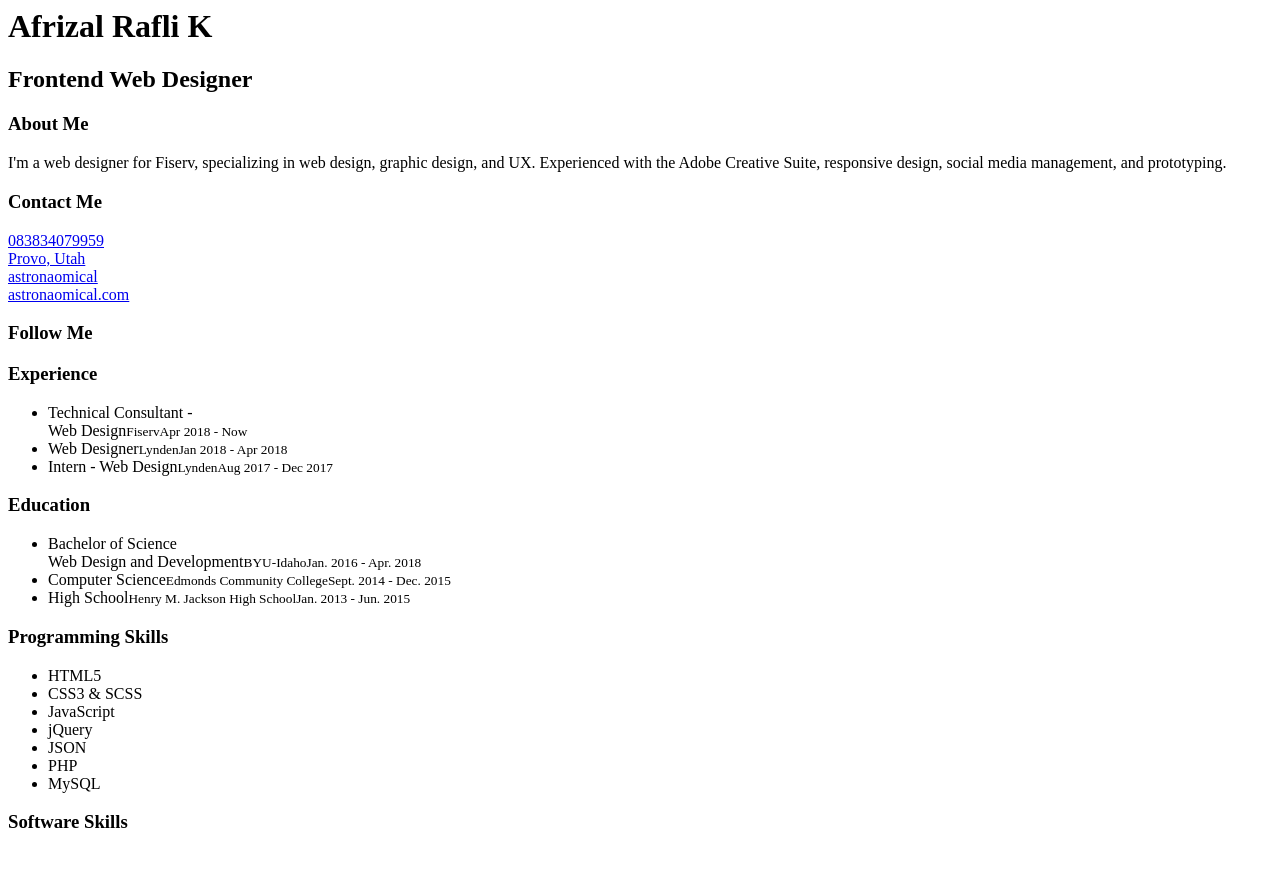
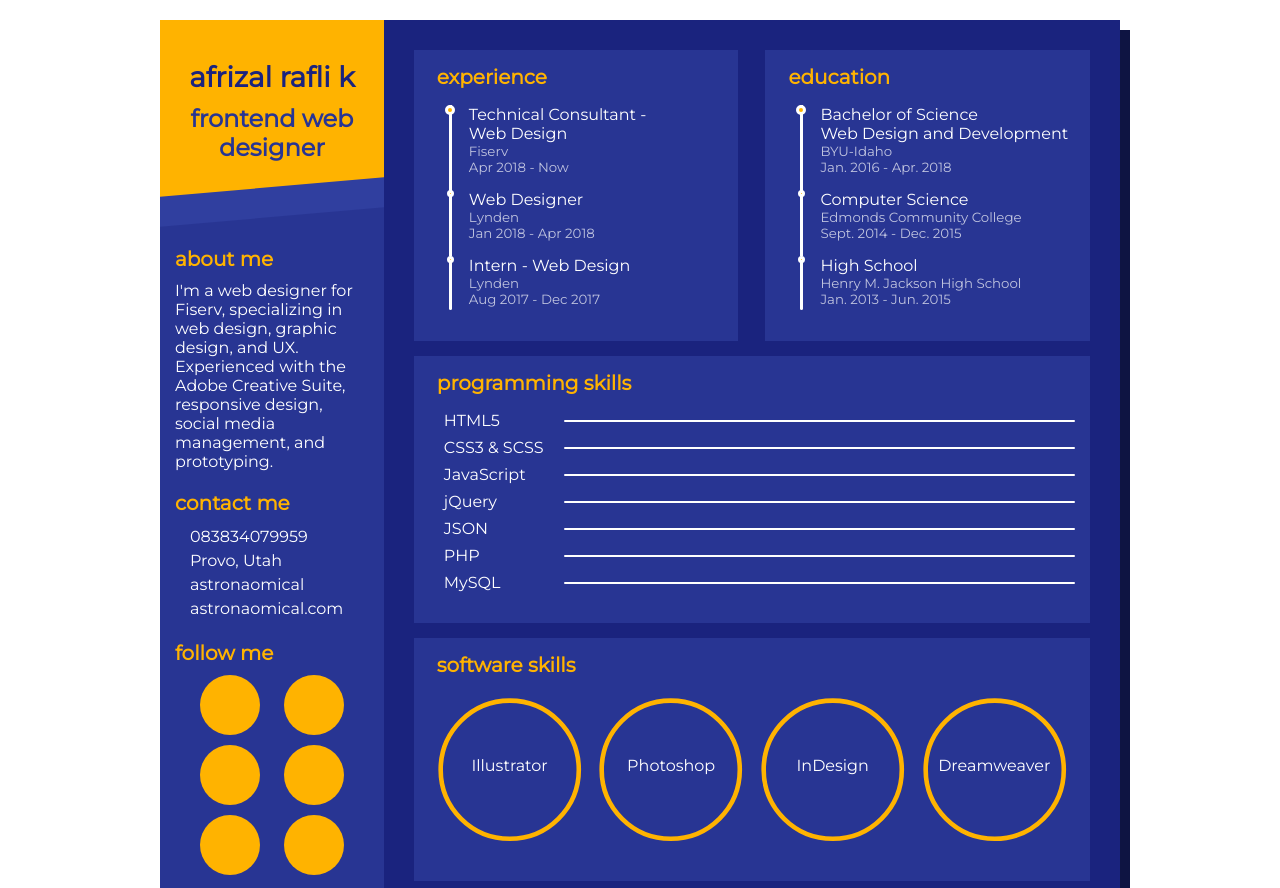
Before and after one commit to rizalrfli/rizalrfli.github.io, a plain HTML site: page index.html in a window 1280 px wide. Shown: the top 888 px of the page. Drawn offline with Linux system fonts and the light colour scheme.

Commit message:
first commit

```diff
--- a/css.css
+++ b/css.css
@@ -1,20 +1,4 @@
 @import url("https://fonts.googleapis.com/css?family=Montserrat");
-
-$darkest-blue: #1a237e;
-$darker-blue: #283593;
-$dark-blue: #303f9f;
-$medium-blue: #3949ab;
-$light-blue: #3f51b5;
-$lighter-blue: #5c6bc0;
-$lightest-blue: #9fa8da;
-$white: #ffffff;
-$black: #0e1442;
-$orange: #ffb300;
-$yellow: #fdd835;
-$dark-pink: #ad1457;
-$light-pink: #d81b60;
-
-@charset "UTF-8";
 * {
   outline: none;
 }
@@ -22,21 +6,16 @@ $light-pink: #d81b60;
 *,
 *:before,
 *:after {
-  -webkit-box-sizing: inherit;
-  -moz-box-sizing: inherit;
   box-sizing: inherit;
 }
 
 html,
 body {
-  -webkit-box-sizing: border-box;
-  -moz-box-sizing: border-box;
   box-sizing: border-box;
   margin: 0;
   padding: 0;
-  -webkit-transition: 0.5s;
   transition: 0.5s;
-  background: $white;
+  background: #ffffff;
   cursor: default;
   font-family: "Montserrat", sans-serif;
   font-size: 16px;
@@ -44,7 +23,7 @@ body {
 
 a {
   text-decoration: none;
-  color: $white;
+  color: #ffffff;
   display: block;
   transition-duration: 0.3s;
 }
@@ -54,11 +33,8 @@ ul {
   padding: 0;
 }
 
-h2 {
-}
-
 h3 {
-  color: $orange;
+  color: #ffb300;
   margin: 10px 0;
   text-transform: lowercase;
   font-size: 1.25em;
@@ -66,43 +42,49 @@ h3 {
 
 .resume {
   width: 960px;
-  background: $darkest-blue;
-  color: $white;
+  background: #1a237e;
+  color: #ffffff;
   margin: 20px auto;
-  box-shadow: 10px 10px $black;
+  box-shadow: 10px 10px #0e1442;
   position: relative;
   display: flex;
 }
+
 .resume .base,
 .resume .func {
   box-sizing: border-box;
   float: left;
 }
+
 .resume .base > div,
 .resume .func > div {
   padding-bottom: 10px;
 }
+
 .resume .base > div:last-of-type,
 .resume .func > div:last-of-type {
   padding-bottom: 0;
 }
+
 .resume .base {
   width: 30%;
   padding: 30px 15px;
-  background: $darker-blue;
-  color: $white;
+  background: #283593;
+  color: #ffffff;
 }
+
 .resume .base .profile {
-  background: $orange;
+  background: #ffb300;
   padding: 30px 15px 40px 15px;
   margin: -30px -15px 45px -15px;
   position: relative;
   z-index: 2;
 }
+
 .resume .base .profile::after {
   content: "";
   position: absolute;
-  background: $dark-blue;
+  background: #303f9f;
   width: 100%;
   height: 30px;
   bottom: -15px;
@@ -110,53 +92,64 @@ h3 {
   transform: skewY(-5deg);
   z-index: -1;
 }
+
 .resume .base .profile .photo img {
   width: 100%;
   border-radius: 50%;
 }
+
 .resume .base .profile .photo {
   display: flex;
   justify-content: center;
   align-items: center;
 }
+
 .resume .base .profile .fa-rocket {
   font-size: 100px;
   text-align: center;
   margin: auto;
-  color: $darker-blue;
+  color: #283593;
 }
+
 .resume .base .profile .info {
   text-align: center;
-  color: $white;
+  color: #ffffff;
 }
+
 .resume .base .profile .info .name {
   margin-top: 10px;
   margin-bottom: 0;
   font-size: 1.75em;
   text-transform: lowercase;
-  color: $darkest-blue;
+  color: #1a237e;
 }
+
 .resume .base .profile .info .job {
   margin-top: 10px;
   margin-bottom: 0;
   font-size: 1.5em;
   text-transform: lowercase;
-  color: $darker-blue;
+  color: #283593;
 }
+
 .resume .base .contact div {
   line-height: 24px;
 }
+
 .resume .base .contact div a:hover {
-  color: $yellow;
+  color: #fdd835;
 }
+
 .resume .base .contact div a:hover span::after {
   width: 100%;
 }
+
 .resume .base .contact div:hover i {
-  color: $yellow;
+  color: #fdd835;
 }
+
 .resume .base .contact div i {
-  color: $orange;
+  color: #ffb300;
   width: 20px;
   height: 20px;
   font-size: 20px;
@@ -164,73 +157,88 @@ h3 {
   margin-right: 15px;
   transition-duration: 0.3s;
 }
+
 .resume .base .contact div span {
   position: relative;
 }
+
 .resume .base .contact div span::after {
   content: "";
   position: absolute;
-  background: $yellow;
+  background: #fdd835;
   height: 1px;
   width: 0;
   bottom: 0;
   left: 0;
   transition-duration: 0.3s;
 }
+
 .resume .base .follow .box {
   text-align: center;
   vertical-align: middle;
 }
+
 .resume .base .follow .box a {
   display: inline-block;
   vertical-align: text-bottom;
 }
+
 .resume .base .follow .box a:hover i {
-  background: $yellow;
+  background: #fdd835;
   border-radius: 5px;
   transform: rotate(45deg) scale(0.8);
 }
+
 .resume .base .follow .box a:hover i::before {
   transform: rotate(-45deg) scale(1.5);
 }
+
 .resume .base .follow .box i {
   display: inline-block;
   font-size: 30px;
-  background: $orange;
+  background: #ffb300;
   width: 60px;
   height: 60px;
   border-radius: 50%;
   line-height: 60px;
-  color: $darker-blue;
+  color: #283593;
   margin: 0 10px 10px 10px;
   transition-duration: 0.3s;
 }
+
 .resume .base .follow .box i::before {
   transition-duration: 0.3s;
 }
+
 .resume .base .follow .box i.fa::before {
   display: block;
 }
+
 .resume .func {
   width: 100%;
   padding: 30px;
 }
+
 .resume .func:hover > div {
   transition-duration: 0.5s;
 }
+
 .resume .func:hover > div:hover h3 i {
   transform: scale(1.25);
 }
+
 .resume .func:hover > div:not(:hover) {
   opacity: 0.5;
 }
+
 .resume .func h3 {
   transition-duration: 0.3s;
   margin-top: 0;
 }
+
 .resume .func h3 i {
-  color: $darker-blue;
-  background: $orange;
+  color: #283593;
+  background: #ffb300;
   width: 42px;
   height: 42px;
   font-size: 20px;
@@ -241,15 +249,18 @@ h3 {
   margin-right: 8px;
   transition-duration: 0.3s;
 }
+
 .resume .func .work,
 .resume .func .edu {
   float: left;
 }
+
 .resume .func .work small,
 .resume .func .edu small {
   display: block;
   opacity: 0.7;
 }
+
 .resume .func .work ul li,
 .resume .func .edu ul li {
   position: relative;
@@ -257,17 +268,30 @@ h3 {
   padding-left: 25px;
   padding-bottom: 15px;
 }
+
 .resume .func .work ul li:hover::before,
 .resume .func .edu ul li:hover::before {
-  animation: circle 1.2s infinite;
+  -webkit-animation: circle 1.2s infinite;
+          animation: circle 1.2s infinite;
 }
+
 .resume .func .work ul li:hover span,
 .resume .func .edu ul li:hover span {
-  color: $yellow;
+  color: #fdd835;
 }
+
+@-webkit-keyframes circle {
+  from {
+    box-shadow: 0 0 0 0px #fdd835;
+  }
+  to {
+    box-shadow: 0 0 0 6px rgba(255, 255, 255, 0);
+  }
+}
+
 @keyframes circle {
   from {
-    box-shadow: 0 0 0 0px $yellow;
+    box-shadow: 0 0 0 0px #fdd835;
   }
   to {
     box-shadow: 0 0 0 6px rgba(255, 255, 255, 0);
@@ -279,14 +303,17 @@ h3 {
   height: 10px;
   left: 1px;
 }
+
 .resume .func .work ul li:last-of-type,
 .resume .func .edu ul li:last-of-type {
   padding-bottom: 3px;
 }
+
 .resume .func .work ul li:last-of-type::after,
 .resume .func .edu ul li:last-of-type::after {
   border-radius: 1.5px;
 }
+
 .resume .func .work ul li::before,
 .resume .func .work ul li::after,
 .resume .func .edu ul li::before,
@@ -295,115 +322,137 @@ h3 {
   display: block;
   position: absolute;
 }
+
 .resume .func .work ul li::before,
 .resume .func .edu ul li::before {
   width: 7px;
   height: 7px;
-  border: 3px solid $white;
-  background: $orange;
+  border: 3px solid #ffffff;
+  background: #ffb300;
   border-radius: 50%;
   left: 3px;
   z-index: 1;
 }
+
 .resume .func .work ul li::after,
 .resume .func .edu ul li::after {
   width: 3px;
   height: 100%;
-  background: $white;
+  background: #ffffff;
   left: 5px;
   top: 0;
 }
+
 .resume .func .work ul li span,
 .resume .func .edu ul li span {
   transition-duration: 0.3s;
 }
+
 .resume .func .work {
   width: 48%;
-  background: $darker-blue;
+  background: #283593;
   padding: 15px;
   margin: 0 4% 15px 0;
 }
+
 .resume .func .edu {
   width: 48%;
-  background: $darker-blue;
+  background: #283593;
   padding: 15px;
 }
+
 .resume .func .skills-prog {
   clear: both;
-  background: $darker-blue;
+  background: #283593;
   padding: 15px;
 }
+
 .resume .func .skills-prog ul {
   margin-left: 15px;
 }
+
 .resume .func .skills-prog ul li {
   margin-bottom: 8px;
   display: flex;
   align-items: center;
   transition-duration: 0.3s;
 }
+
 .resume .func .skills-prog ul li:hover {
-  color: $yellow;
+  color: #fdd835;
 }
+
 .resume .func .skills-prog ul li:hover .skills-bar .bar {
-  background: $yellow;
-  box-shadow: 0 0 0 1px $yellow;
+  background: #fdd835;
+  box-shadow: 0 0 0 1px #fdd835;
 }
+
 .resume .func .skills-prog ul li span {
   display: block;
   width: 120px;
 }
+
 .resume .func .skills-prog ul li .skills-bar {
-  background: $white;
+  background: #ffffff;
   height: 2px;
   width: calc(100% - 120px);
   position: relative;
   border-radius: 2px;
 }
+
 .resume .func .skills-prog ul li .skills-bar .bar {
   position: absolute;
   top: -1px;
   height: 4px;
-  background: $orange;
-  box-shadow: 0 0 0 $orange;
+  background: #ffb300;
+  box-shadow: 0 0 0 #ffb300;
   border-radius: 5px;
 }
+
 .resume .func .skills-soft {
   clear: both;
-  background: $darker-blue;
+  background: #283593;
   padding: 15px;
   margin: 15px 0 0;
 }
+
 .resume .func .skills-soft ul {
   display: flex;
   justify-content: space-between;
   text-align: center;
 }
+
 .resume .func .skills-soft ul li {
   position: relative;
 }
+
 .resume .func .skills-soft ul li:hover svg .cbar {
-  stroke: $yellow;
+  stroke: #fdd835;
   stroke-width: 4px;
 }
+
 .resume .func .skills-soft ul li:hover span,
 .resume .func .skills-soft ul li:hover small {
   transform: scale(1.2);
 }
+
 .resume .func .skills-soft ul li svg {
   width: 95%;
   fill: transparent;
   transform: rotate(-90deg);
 }
+
 .resume .func .skills-soft ul li svg circle {
   stroke-width: 1px;
-  stroke: $white;
+  stroke: #ffffff;
 }
+
 .resume .func .skills-soft ul li svg .cbar {
   stroke-width: 3px;
-  stroke: $orange;
+  stroke: #ffb300;
   stroke-linecap: round;
 }
+
 .resume .func .skills-soft ul li span,
 .resume .func .skills-soft ul li small {
   position: absolute;
@@ -412,14 +461,17 @@ h3 {
   top: 52%;
   transition-duration: 0.3s;
 }
+
 .resume .func .skills-soft ul li span {
   top: 40%;
 }
+
 .resume .func .interests {
-  background: $darker-blue;
+  background: #283593;
   margin: 15px 0 0;
   padding: 15px;
 }
+
 .resume .func .interests-items {
   box-sizing: border-box;
   padding: 0 0 15px;
@@ -428,6 +480,7 @@ h3 {
   display: flex;
   justify-content: space-between;
 }
+
 .resume .func .interests-items div {
   display: flex;
   flex-direction: column;
@@ -437,21 +490,25 @@ h3 {
   height: 100px;
   border-radius: 50%;
 }
+
 .resume .func .interests-items div:hover i {
   transform: scale(1.2);
 }
+
 .resume .func .interests-items div:hover span {
-  color: $yellow;
+  color: #fdd835;
   transition-duration: 0.3s;
 }
+
 .resume .func .interests-items div i {
   font-size: 45px;
   width: 60px;
   height: 60px;
   line-height: 60px;
-  color: $orange;
+  color: #ffb300;
   transition-duration: 0.3s;
 }
+
 .resume .func .interests-items div span {
   display: block;
 }
--- a/index.html
+++ b/index.html
@@ -1,4 +1,9 @@
-<div class="resume">
+<html>
+  <head>
+    <link rel="stylesheet" href="css.css">
+  </head>
+  <body>
+  <div class="resume">
     <div class="base">
       <div class="profile">
         <div class="photo">
@@ -131,3 +136,5 @@
       </div>
     </div>
   </div>
+  </body>
+</html>
```
